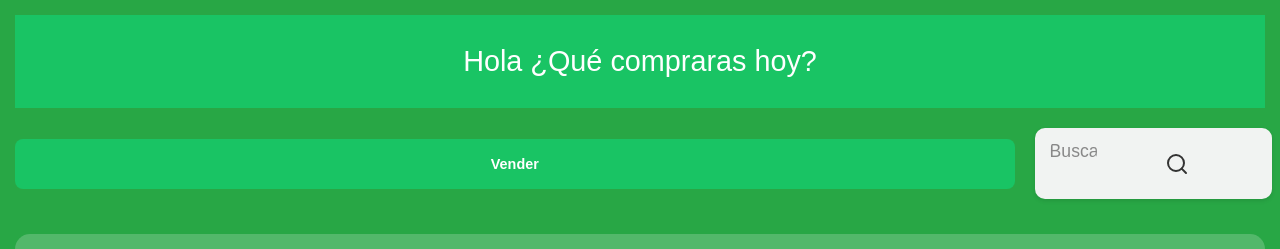
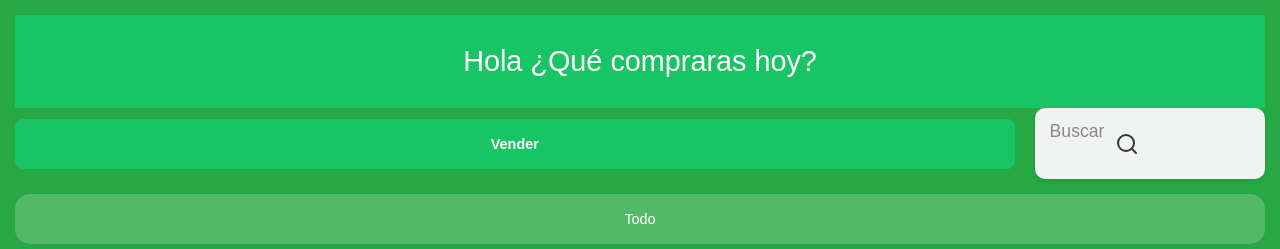
Before and after one commit to Yordi984/Tienda-App-Web-, a React (Vite) app in the folder client/: page / in a window 1280 px wide. Shown: the top 249 px of the page. Built offline with nearby package versions, Linux system fonts and the light colour scheme.

Commit message:
Fix issues with styling in ButtonComponent and SearchComponent

```diff
--- a/client/src/components/ui/ButtonComponent.module.css
+++ b/client/src/components/ui/ButtonComponent.module.css
@@ -1,6 +1,7 @@
 .button {
   /* Estilos base para todos los botones */
-  padding: 1rem 20px; /* Espacio interno del botón */
+  /* padding: 1rem 20px; Espacio interno del botón */
+  padding: 8px 16px; /* Espacio interno del botón */
   border: none; /* Sin borde por defecto */
   border-radius: 8px; /* Bordes redondeados */
   font-size: 1.3em; /* Tamaño de fuente */
@@ -11,7 +12,7 @@
   text-align: center; /* Centra el texto dentro del botón */
 
   /* --- CAMBIOS CRUCIALES PARA EL ANCHO --- */
-  width: 100%; /* Permite que el botón ocupe el 100% del ancho de su contenedor */
+  width: auto; /* Permite que el botón ocupe el 100% del ancho de su contenedor */
   white-space: normal; /* <-- CAMBIADO: Permite que el texto se envuelva si es necesario */
   /* Esto es clave para que el 'width: 100%' funcione correctamente */
   margin: 0; /* <-- CAMBIADO: Elimina los márgenes horizontales fijos del botón mismo.
--- a/client/src/components/ui/Navbar.tsx
+++ b/client/src/components/ui/Navbar.tsx
@@ -16,7 +16,7 @@ const NavBar: React.FC = () => {
             {/* Imagen del icono de casa. La ruta es relativa a la carpeta 'public'. */}
             <img
               src='/icons/house.svg'
-              alt='Home'
+              alt='Inicio'
               className={styles.navIcon}
             />
           </a>
@@ -25,13 +25,13 @@ const NavBar: React.FC = () => {
         <li className={styles.navItem}>
           {/* Enlace que lleva a la página de búsqueda */}
           <a
-            href='/search'
+            href='/busqueda'
             className={styles.navLink}
           >
             {/* Imagen del icono de búsqueda. La ruta es relativa a la carpeta 'public'. */}
             <img
               src='/icons/search.svg'
-              alt='Search'
+              alt='Búsqueda'
               className={styles.navIcon}
             />
           </a>
@@ -40,13 +40,13 @@ const NavBar: React.FC = () => {
         <li className={styles.navItem}>
           {/* Enlace que lleva a la página de favoritos */}
           <a
-            href='/favorites'
+            href='/favoritos'
             className={styles.navLink}
           >
             {/* Imagen del icono de corazón. La ruta es relativa a la carpeta 'public'. */}
             <img
               src='/icons/heart.svg'
-              alt='Favorites'
+              alt='Favoritos'
               className={styles.navIcon}
             />
           </a>
@@ -55,13 +55,13 @@ const NavBar: React.FC = () => {
         <li className={styles.navItem}>
           {/* Enlace que lleva a la página de perfil */}
           <a
-            href='/profile'
+            href='/perfil'
             className={styles.navLink}
           >
             {/* Imagen del icono de usuario. La ruta es relativa a la carpeta 'public'. */}
             <img
               src='/icons/user-round.svg'
-              alt='Profile'
+              alt='Perfil'
               className={styles.navIcon}
             />
           </a>
--- a/client/src/components/ui/SearchBar.module.css
+++ b/client/src/components/ui/SearchBar.module.css
@@ -9,16 +9,18 @@
     1
   ); /* El color de fondo gris claro solicitado */
   border-radius: 10px; /* Bordes redondeados */
+  margin-bottom: 0;
   padding: 8px 15px; /* Espacio interno del contenedor */
-  width: 90%; /* Ancho de la barra de búsqueda, ajusta según necesidad */
-  max-width: 500px; /* Ancho máximo para pantallas grandes */
-  margin: 20px auto; /* Centra el componente horizontalmente y da margen vertical */
+  width: auto;
+  /* width: 90%; Ancho de la barra de búsqueda, ajusta según necesidad */
+  /* max-width: 500px; Ancho máximo para pantallas grandes */
+  /* margin: 20px auto; Centra el componente horizontalmente y da margen vertical */
   box-shadow: 0 2px 4px rgba(0, 0, 0, 0.1); /* Sombra sutil para profundidad */
 }
 
 .searchInput {
   /* Estilos del campo de entrada de texto */
-  flex-grow: 1; /* Hace que el input ocupe el espacio disponible */
+  /* flex-grow: 1; Hace que el input ocupe el espacio disponible */
   border: none; /* Sin borde */
   background-color: transparent; /* Fondo transparente para que el color del contenedor se vea */
   outline: none; /* Elimina el contorno al hacer focus */
@@ -41,6 +43,8 @@
   display: flex; /* Para centrar el icono si es necesario */
   align-items: center; /* Centra el icono verticalmente */
   justify-content: center; /* Centra el icono horizontalmente */
+  height: auto;
+  width: auto;
 }
 
 .searchIcon {
```
